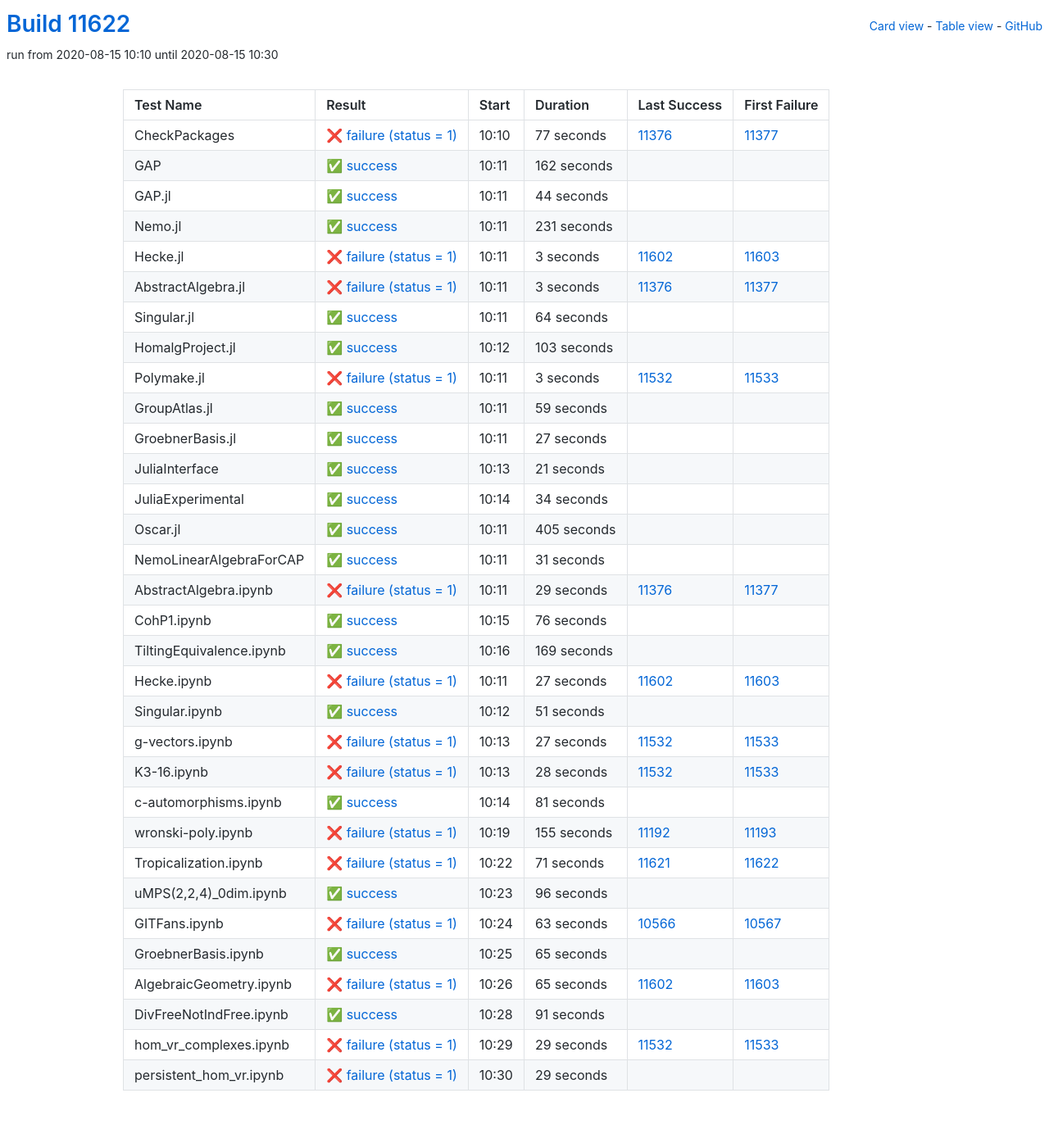
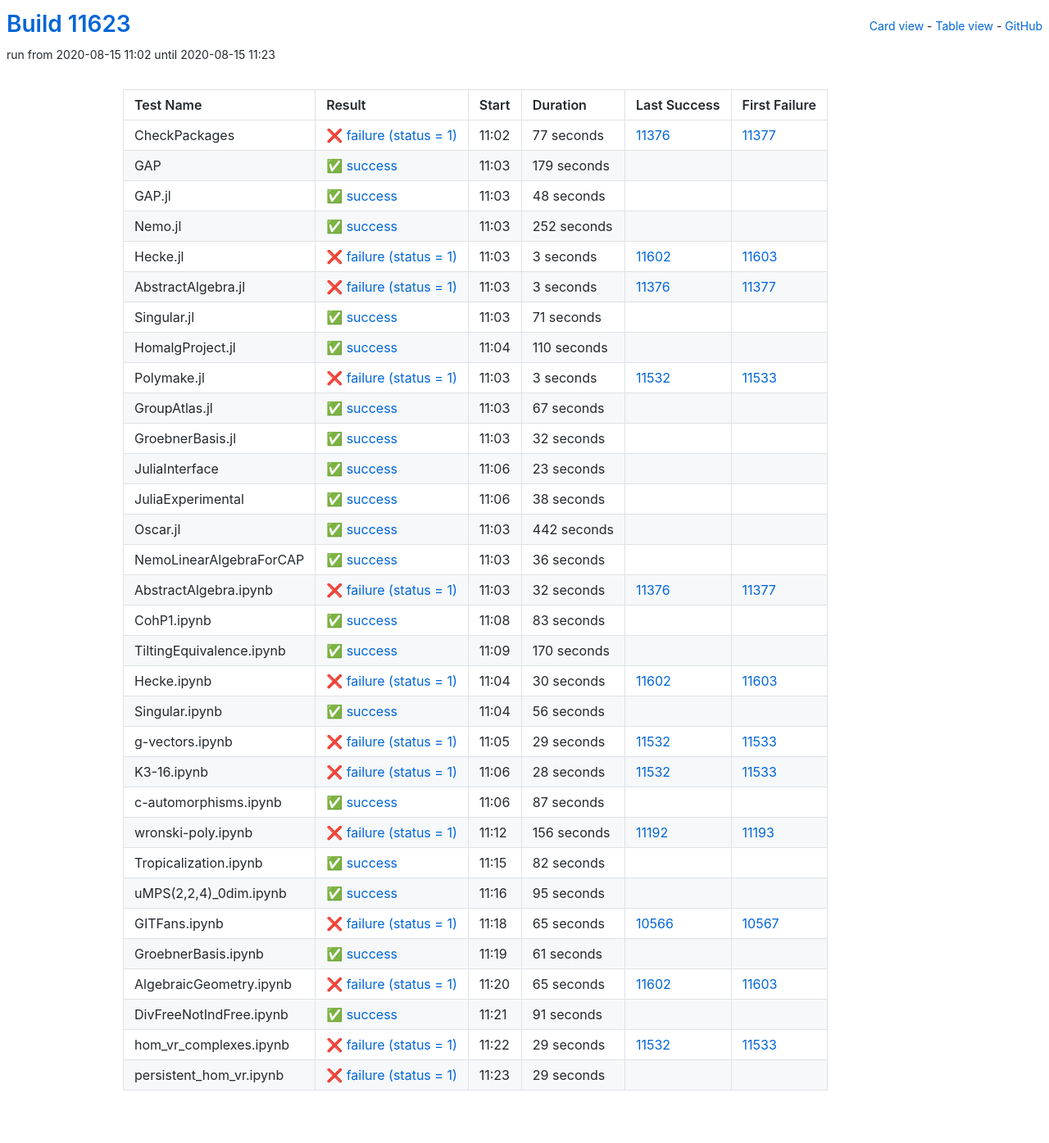
Before and after one commit to oscar-system/oscar-ci-status, a Jekyll site: the page built from table.html, in a window 1280 px wide. Shown: the whole page at 82% size. Built offline with Jekyll 4.4.1, drawn with Linux system fonts in a browser that asks for light colours.

Commit message:
Build #11623

```diff
--- a/_data/ci.yml
+++ b/_data/ci.yml
@@ -1,6 +1,6 @@
 ---
-build: 11622
-build_url: https://oscarci.mathematik.uni-kl.de/job/oscar/11622/
+build: 11623
+build_url: https://oscarci.mathematik.uni-kl.de/job/oscar/11623/
 job: oscar
 organization: oscar-system
 repo: oscar-ci-status
@@ -8,8 +8,8 @@
 tests:
 - name: CheckPackages
   id: checkpackages
-  log: https://oscarci.mathematik.uni-kl.de/job/oscar/11622/artifact/logs/build-11622/CheckPackages.log
-  start: 2020-08-15 10:10
+  log: https://oscarci.mathematik.uni-kl.de/job/oscar/11623/artifact/logs/build-11623/CheckPackages.log
+  start: 2020-08-15 11:02
   success: false
   exitcode: 1
   status: failure
@@ -20,44 +20,44 @@
   first_failure_url: https://oscarci.mathematik.uni-kl.de/job/oscar/11377/
 - name: GAP
   id: gap
-  log: https://oscarci.mathematik.uni-kl.de/job/oscar/11622/artifact/logs/build-11622/GAP.log
-  start: 2020-08-15 10:11
+  log: https://oscarci.mathematik.uni-kl.de/job/oscar/11623/artifact/logs/build-11623/GAP.log
+  start: 2020-08-15 11:03
   success: true
   exitcode: 0
   status: success
-  duration: 162
+  duration: 179
   last_success: false
   last_success_url:
   first_failure: false
   first_failure_url:
 - name: GAP.jl
   id: gap-jl
-  log: https://oscarci.mathematik.uni-kl.de/job/oscar/11622/artifact/logs/build-11622/GAP.jl.log
-  start: 2020-08-15 10:11
+  log: https://oscarci.mathematik.uni-kl.de/job/oscar/11623/artifact/logs/build-11623/GAP.jl.log
+  start: 2020-08-15 11:03
   success: true
   exitcode: 0
   status: success
-  duration: 44
+  duration: 48
   last_success: false
   last_success_url:
   first_failure: false
   first_failure_url:
 - name: Nemo.jl
   id: nemo-jl
-  log: https://oscarci.mathematik.uni-kl.de/job/oscar/11622/artifact/logs/build-11622/Nemo.jl.log
-  start: 2020-08-15 10:11
+  log: https://oscarci.mathematik.uni-kl.de/job/oscar/11623/artifact/logs/build-11623/Nemo.jl.log
+  start: 2020-08-15 11:03
   success: true
   exitcode: 0
   status: success
-  duration: 231
+  duration: 252
   last_success: false
   last_success_url:
   first_failure: false
   first_failure_url:
 - name: Hecke.jl
   id: hecke-jl
-  log: https://oscarci.mathematik.uni-kl.de/job/oscar/11622/artifact/logs/build-11622/Hecke.jl.log
-  start: 2020-08-15 10:11
+  log: https://oscarci.mathematik.uni-kl.de/job/oscar/11623/artifact/logs/build-11623/Hecke.jl.log
+  start: 2020-08-15 11:03
   success: false
   exitcode: 1
   status: failure
@@ -68,8 +68,8 @@
   first_failure_url: https://oscarci.mathematik.uni-kl.de/job/oscar/11603/
 - name: AbstractAlgebra.jl
   id: abstractalgebra-jl
-  log: https://oscarci.mathematik.uni-kl.de/job/oscar/11622/artifact/logs/build-11622/AbstractAlgebra.jl.log
-  start: 2020-08-15 10:11
+  log: https://oscarci.mathematik.uni-kl.de/job/oscar/11623/artifact/logs/build-11623/AbstractAlgebra.jl.log
+  start: 2020-08-15 11:03
   success: false
   exitcode: 1
   status: failure
@@ -80,32 +80,32 @@
   first_failure_url: https://oscarci.mathematik.uni-kl.de/job/oscar/11377/
 - name: Singular.jl
   id: singular-jl
-  log: https://oscarci.mathematik.uni-kl.de/job/oscar/11622/artifact/logs/build-11622/Singular.jl.log
-  start: 2020-08-15 10:11
+  log: https://oscarci.mathematik.uni-kl.de/job/oscar/11623/artifact/logs/build-11623/Singular.jl.log
+  start: 2020-08-15 11:03
   success: true
   exitcode: 0
   status: success
-  duration: 64
+  duration: 71
   last_success: false
   last_success_url:
   first_failure: false
   first_failure_url:
 - name: HomalgProject.jl
   id: homalgproject-jl
-  log: https://oscarci.mathematik.uni-kl.de/job/oscar/11622/artifact/logs/build-11622/HomalgProject.jl.log
-  start: 2020-08-15 10:12
+  log: https://oscarci.mathematik.uni-kl.de/job/oscar/11623/artifact/logs/build-11623/HomalgProject.jl.log
+  start: 2020-08-15 11:04
   success: true
   exitcode: 0
   status: success
-  duration: 103
+  duration: 110
   last_success: false
   last_success_url:
   first_failure: false
   first_failure_url:
 - name: Polymake.jl
   id: polymake-jl
-  log: https://oscarci.mathematik.uni-kl.de/job/oscar/11622/artifact/logs/build-11622/Polymake.jl.log
-  start: 2020-08-15 10:11
+  log: https://oscarci.mathematik.uni-kl.de/job/oscar/11623/artifact/logs/build-11623/Polymake.jl.log
+  start: 2020-08-15 11:03
   success: false
   exitcode: 1
   status: failure
@@ -116,152 +116,152 @@
   first_failure_url: https://oscarci.mathematik.uni-kl.de/job/oscar/11533/
 - name: GroupAtlas.jl
   id: groupatlas-jl
-  log: https://oscarci.mathematik.uni-kl.de/job/oscar/11622/artifact/logs/build-11622/GroupAtlas.jl.log
-  start: 2020-08-15 10:11
+  log: https://oscarci.mathematik.uni-kl.de/job/oscar/11623/artifact/logs/build-11623/GroupAtlas.jl.log
+  start: 2020-08-15 11:03
   success: true
   exitcode: 0
   status: success
-  duration: 59
+  duration: 67
   last_success: false
   last_success_url:
   first_failure: false
   first_failure_url:
 - name: GroebnerBasis.jl
   id: groebnerbasis-jl
-  log: https://oscarci.mathematik.uni-kl.de/job/oscar/11622/artifact/logs/build-11622/GroebnerBasis.jl.log
-  start: 2020-08-15 10:11
+  log: https://oscarci.mathematik.uni-kl.de/job/oscar/11623/artifact/logs/build-11623/GroebnerBasis.jl.log
+  start: 2020-08-15 11:03
   success: true
   exitcode: 0
   status: success
-  duration: 27
+  duration: 32
   last_success: false
   last_success_url:
   first_failure: false
   first_failure_url:
 - name: JuliaInterface
   id: juliainterface
-  log: https://oscarci.mathematik.uni-kl.de/job/oscar/11622/artifact/logs/build-11622/JuliaInterface.log
-  start: 2020-08-15 10:13
+  log: https://oscarci.mathematik.uni-kl.de/job/oscar/11623/artifact/logs/build-11623/JuliaInterface.log
+  start: 2020-08-15 11:06
   success: true
   exitcode: 0
   status: success
-  duration: 21
+  duration: 23
   last_success: false
   last_success_url:
   first_failure: false
   first_failure_url:
 - name: JuliaExperimental
   id: juliaexperimental
-  log: https://oscarci.mathematik.uni-kl.de/job/oscar/11622/artifact/logs/build-11622/JuliaExperimental.log
-  start: 2020-08-15 10:14
+  log: https://oscarci.mathematik.uni-kl.de/job/oscar/11623/artifact/logs/build-11623/JuliaExperimental.log
+  start: 2020-08-15 11:06
   success: true
   exitcode: 0
   status: success
-  duration: 34
+  duration: 38
   last_success: false
   last_success_url:
   first_failure: false
   first_failure_url:
 - name: Oscar.jl
   id: oscar-jl
-  log: https://oscarci.mathematik.uni-kl.de/job/oscar/11622/artifact/logs/build-11622/Oscar.jl.log
-  start: 2020-08-15 10:11
+  log: https://oscarci.mathematik.uni-kl.de/job/oscar/11623/artifact/logs/build-11623/Oscar.jl.log
+  start: 2020-08-15 11:03
   success: true
   exitcode: 0
   status: success
-  duration: 405
+  duration: 442
   last_success: false
   last_success_url:
   first_failure: false
   first_failure_url:
 - name: NemoLinearAlgebraForCAP
   id: nemolinearalgebraforcap
-  log: https://oscarci.mathematik.uni-kl.de/job/oscar/11622/artifact/logs/build-11622/NemoLinearAlgebraForCAP.log
-  start: 2020-08-15 10:11
+  log: https://oscarci.mathematik.uni-kl.de/job/oscar/11623/artifact/logs/build-11623/NemoLinearAlgebraForCAP.log
+  start: 2020-08-15 11:03
   success: true
   exitcode: 0
   status: success
-  duration: 31
+  duration: 36
   last_success: false
   last_success_url:
   first_failure: false
   first_failure_url:
 - name: AbstractAlgebra.ipynb
   id: abstractalgebra-ipynb
-  log: https://oscarci.mathematik.uni-kl.de/job/oscar/11622/artifact/logs/build-11622/AbstractAlgebra.ipynb.log
-  start: 2020-08-15 10:11
+  log: https://oscarci.mathematik.uni-kl.de/job/oscar/11623/artifact/logs/build-11623/AbstractAlgebra.ipynb.log
+  start: 2020-08-15 11:03
   success: false
   exitcode: 1
   status: failure
-  duration: 29
+  duration: 32
   last_success: 11376
   last_success_url: https://oscarci.mathematik.uni-kl.de/job/oscar/11376/
   first_failure: 11377
   first_failure_url: https://oscarci.mathematik.uni-kl.de/job/oscar/11377/
 - name: CohP1.ipynb
   id: cohp1-ipynb
-  log: https://oscarci.mathematik.uni-kl.de/job/oscar/11622/artifact/logs/build-11622/CohP1.ipynb.log
-  start: 2020-08-15 10:15
+  log: https://oscarci.mathematik.uni-kl.de/job/oscar/11623/artifact/logs/build-11623/CohP1.ipynb.log
+  start: 2020-08-15 11:08
   success: true
   exitcode: 0
   status: success
-  duration: 76
+  duration: 83
   last_success: false
   last_success_url:
   first_failure: false
   first_failure_url:
 - name: TiltingEquivalence.ipynb
   id: tiltingequivalence-ipynb
-  log: https://oscarci.mathematik.uni-kl.de/job/oscar/11622/artifact/logs/build-11622/TiltingEquivalence.ipynb.log
-  start: 2020-08-15 10:16
+  log: https://oscarci.mathematik.uni-kl.de/job/oscar/11623/artifact/logs/build-11623/TiltingEquivalence.ipynb.log
+  start: 2020-08-15 11:09
   success: true
   exitcode: 0
   status: success
-  duration: 169
+  duration: 170
   last_success: false
   last_success_url:
   first_failure: false
   first_failure_url:
 - name: Hecke.ipynb
   id: hecke-ipynb
-  log: https://oscarci.mathematik.uni-kl.de/job/oscar/11622/artifact/logs/build-11622/Hecke.ipynb.log
-  start: 2020-08-15 10:11
+  log: https://oscarci.mathematik.uni-kl.de/job/oscar/11623/artifact/logs/build-11623/Hecke.ipynb.log
+  start: 2020-08-15 11:04
   success: false
   exitcode: 1
   status: failure
-  duration: 27
+  duration: 30
   last_success: 11602
   last_success_url: https://oscarci.mathematik.uni-kl.de/job/oscar/11602/
   first_failure: 11603
   first_failure_url: https://oscarci.mathematik.uni-kl.de/job/oscar/11603/
 - name: Singular.ipynb
   id: singular-ipynb
-  log: https://oscarci.mathematik.uni-kl.de/job/oscar/11622/artifact/logs/build-11622/Singular.ipynb.log
-  start: 2020-08-15 10:12
+  log: https://oscarci.mathematik.uni-kl.de/job/oscar/11623/artifact/logs/build-11623/Singular.ipynb.log
+  start: 2020-08-15 11:04
   success: true
   exitcode: 0
   status: success
-  duration: 51
+  duration: 56
   last_success: false
   last_success_url:
   first_failure: false
   first_failure_url:
 - name: g-vectors.ipynb
   id: g-vectors-ipynb
-  log: https://oscarci.mathematik.uni-kl.de/job/oscar/11622/artifact/logs/build-11622/g-vectors.ipynb.log
-  start: 2020-08-15 10:13
+  log: https://oscarci.mathematik.uni-kl.de/job/oscar/11623/artifact/logs/build-11623/g-vectors.ipynb.log
+  start: 2020-08-15 11:05
   success: false
   exitcode: 1
   status: failure
-  duration: 27
+  duration: 29
   last_success: 11532
   last_success_url: https://oscarci.mathematik.uni-kl.de/job/oscar/11532/
   first_failure: 11533
   first_failure_url: https://oscarci.mathematik.uni-kl.de/job/oscar/11533/
 - name: K3-16.ipynb
   id: k3-16-ipynb
-  log: https://oscarci.mathematik.uni-kl.de/job/oscar/11622/artifact/logs/build-11622/K3-16.ipynb.log
-  start: 2020-08-15 10:13
+  log: https://oscarci.mathematik.uni-kl.de/job/oscar/11623/artifact/logs/build-11623/K3-16.ipynb.log
+  start: 2020-08-15 11:06
   success: false
   exitcode: 1
   status: failure
@@ -272,80 +272,80 @@
   first_failure_url: https://oscarci.mathematik.uni-kl.de/job/oscar/11533/
 - name: c-automorphisms.ipynb
   id: c-automorphisms-ipynb
-  log: https://oscarci.mathematik.uni-kl.de/job/oscar/11622/artifact/logs/build-11622/c-automorphisms.ipynb.log
-  start: 2020-08-15 10:14
+  log: https://oscarci.mathematik.uni-kl.de/job/oscar/11623/artifact/logs/build-11623/c-automorphisms.ipynb.log
+  start: 2020-08-15 11:06
   success: true
   exitcode: 0
   status: success
-  duration: 81
+  duration: 87
   last_success: false
   last_success_url:
   first_failure: false
   first_failure_url:
 - name: wronski-poly.ipynb
   id: wronski-poly-ipynb
-  log: https://oscarci.mathematik.uni-kl.de/job/oscar/11622/artifact/logs/build-11622/wronski-poly.ipynb.log
-  start: 2020-08-15 10:19
+  log: https://oscarci.mathematik.uni-kl.de/job/oscar/11623/artifact/logs/build-11623/wronski-poly.ipynb.log
+  start: 2020-08-15 11:12
   success: false
   exitcode: 1
   status: failure
-  duration: 155
+  duration: 156
   last_success: 11192
   last_success_url: https://oscarci.mathematik.uni-kl.de/job/oscar/11192/
   first_failure: 11193
   first_failure_url: https://oscarci.mathematik.uni-kl.de/job/oscar/11193/
 - name: Tropicalization.ipynb
   id: tropicalization-ipynb
-  log: https://oscarci.mathematik.uni-kl.de/job/oscar/11622/artifact/logs/build-11622/Tropicalization.ipynb.log
-  start: 2020-08-15 10:22
-  success: false
-  exitcode: 1
-  status: failure
-  duration: 71
-  last_success: 11621
-  last_success_url: https://oscarci.mathematik.uni-kl.de/job/oscar/11621/
-  first_failure: 11622
-  first_failure_url: https://oscarci.mathematik.uni-kl.de/job/oscar/11622/
-- name: uMPS(2,2,4)_0dim.ipynb
-  id: umps-2-2-4-0dim-ipynb
-  log: https://oscarci.mathematik.uni-kl.de/job/oscar/11622/artifact/logs/build-11622/uMPS-2-2-4-_0dim.ipynb.log
-  start: 2020-08-15 10:23
+  log: https://oscarci.mathematik.uni-kl.de/job/oscar/11623/artifact/logs/build-11623/Tropicalization.ipynb.log
+  start: 2020-08-15 11:15
   success: true
   exitcode: 0
   status: success
-  duration: 96
+  duration: 82
+  last_success: false
+  last_success_url:
+  first_failure: false
+  first_failure_url:
+- name: uMPS(2,2,4)_0dim.ipynb
+  id: umps-2-2-4-0dim-ipynb
+  log: https://oscarci.mathematik.uni-kl.de/job/oscar/11623/artifact/logs/build-11623/uMPS-2-2-4-_0dim.ipynb.log
+  start: 2020-08-15 11:16
+  success: true
+  exitcode: 0
+  status: success
+  duration: 95
   last_success: false
   last_success_url:
   first_failure: false
   first_failure_url:
 - name: GITFans.ipynb
   id: gitfans-ipynb
-  log: https://oscarci.mathematik.uni-kl.de/job/oscar/11622/artifact/logs/build-11622/GITFans.ipynb.log
-  start: 2020-08-15 10:24
+  log: https://oscarci.mathematik.uni-kl.de/job/oscar/11623/artifact/logs/build-11623/GITFans.ipynb.log
+  start: 2020-08-15 11:18
   success: false
   exitcode: 1
   status: failure
-  duration: 63
+  duration: 65
   last_success: 10566
   last_success_url: https://oscarci.mathematik.uni-kl.de/job/oscar/10566/
   first_failure: 10567
   first_failure_url: https://oscarci.mathematik.uni-kl.de/job/oscar/10567/
 - name: GroebnerBasis.ipynb
   id: groebnerbasis-ipynb
-  log: https://oscarci.mathematik.uni-kl.de/job/oscar/11622/artifact/logs/build-11622/GroebnerBasis.ipynb.log
-  start: 2020-08-15 10:25
+  log: https://oscarci.mathematik.uni-kl.de/job/oscar/11623/artifact/logs/build-11623/GroebnerBasis.ipynb.log
+  start: 2020-08-15 11:19
   success: true
   exitcode: 0
   status: success
-  duration: 65
+  duration: 61
   last_success: false
   last_success_url:
   first_failure: false
   first_failure_url:
 - name: AlgebraicGeometry.ipynb
   id: algebraicgeometry-ipynb
-  log: https://oscarci.mathematik.uni-kl.de/job/oscar/11622/artifact/logs/build-11622/AlgebraicGeometry.ipynb.log
-  start: 2020-08-15 10:26
+  log: https://oscarci.mathematik.uni-kl.de/job/oscar/11623/artifact/logs/build-11623/AlgebraicGeometry.ipynb.log
+  start: 2020-08-15 11:20
   success: false
   exitcode: 1
   status: failure
@@ -356,8 +356,8 @@
   first_failure_url: https://oscarci.mathematik.uni-kl.de/job/oscar/11603/
 - name: DivFreeNotIndFree.ipynb
   id: divfreenotindfree-ipynb
-  log: https://oscarci.mathematik.uni-kl.de/job/oscar/11622/artifact/logs/build-11622/DivFreeNotIndFree.ipynb.log
-  start: 2020-08-15 10:28
+  log: https://oscarci.mathematik.uni-kl.de/job/oscar/11623/artifact/logs/build-11623/DivFreeNotIndFree.ipynb.log
+  start: 2020-08-15 11:21
   success: true
   exitcode: 0
   status: success
@@ -368,8 +368,8 @@
   first_failure_url:
 - name: hom_vr_complexes.ipynb
   id: hom-vr-complexes-ipynb
-  log: https://oscarci.mathematik.uni-kl.de/job/oscar/11622/artifact/logs/build-11622/hom_vr_complexes.ipynb.log
-  start: 2020-08-15 10:29
+  log: https://oscarci.mathematik.uni-kl.de/job/oscar/11623/artifact/logs/build-11623/hom_vr_complexes.ipynb.log
+  start: 2020-08-15 11:22
   success: false
   exitcode: 1
   status: failure
@@ -380,8 +380,8 @@
   first_failure_url: https://oscarci.mathematik.uni-kl.de/job/oscar/11533/
 - name: persistent_hom_vr.ipynb
   id: persistent-hom-vr-ipynb
-  log: https://oscarci.mathematik.uni-kl.de/job/oscar/11622/artifact/logs/build-11622/persistent_hom_vr.ipynb.log
-  start: 2020-08-15 10:30
+  log: https://oscarci.mathematik.uni-kl.de/job/oscar/11623/artifact/logs/build-11623/persistent_hom_vr.ipynb.log
+  start: 2020-08-15 11:23
   success: false
   exitcode: 1
   status: failure
```
Also changed, not shown: README.md.
